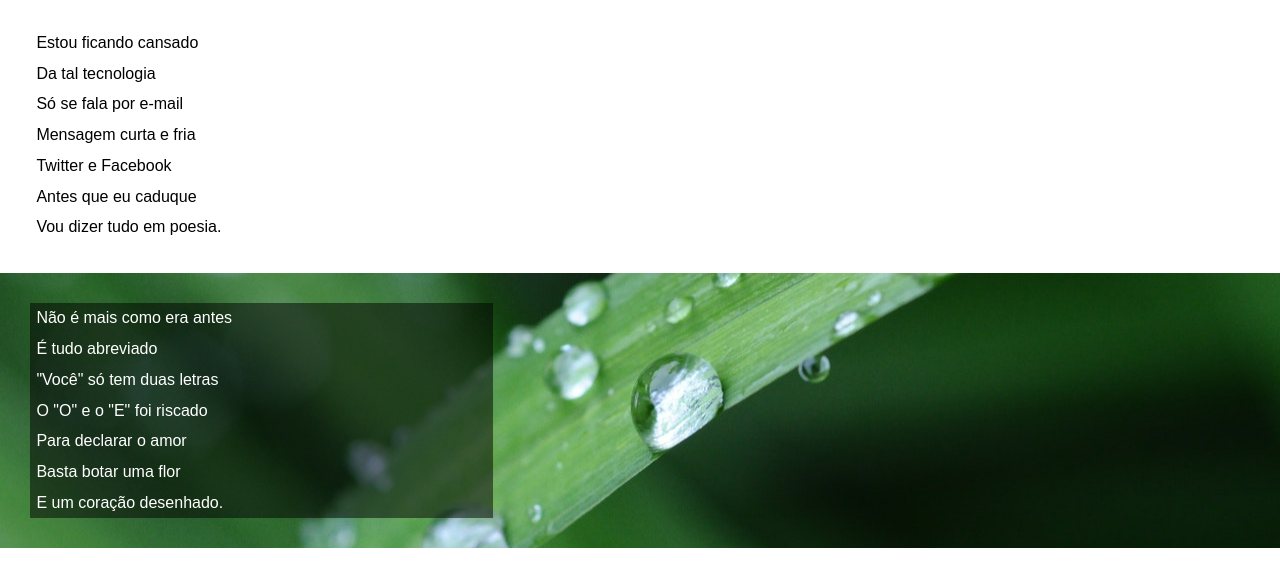
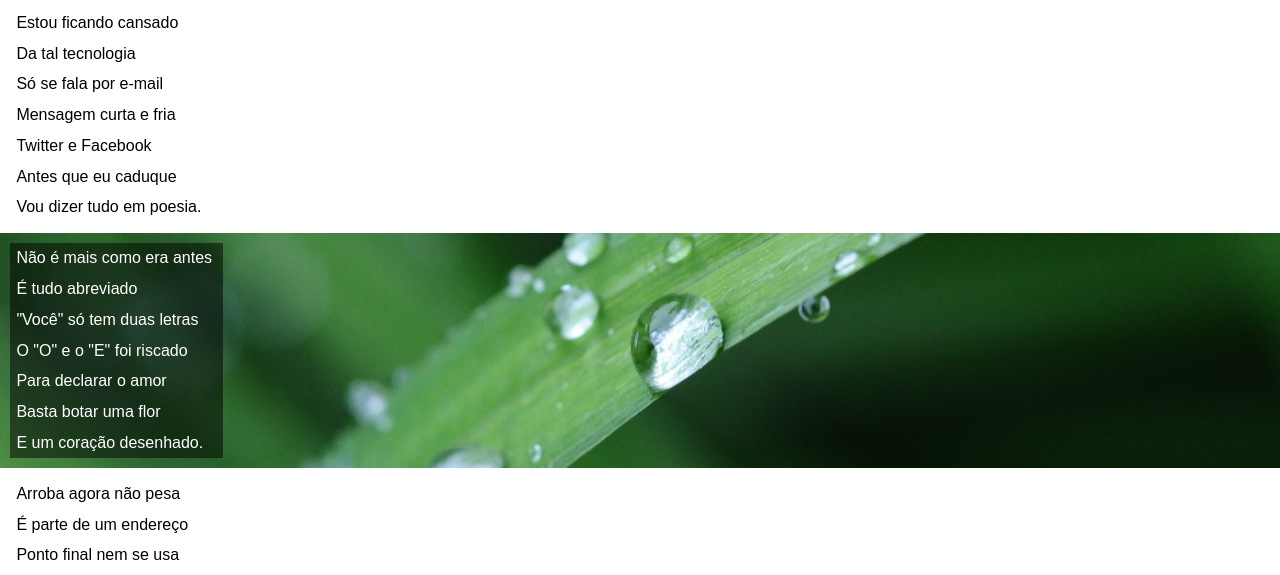
Before and after one commit to matheus-emanoel/html-css, a plain HTML site: page Desafios/d012/index.html in a window 1280 px wide. Shown: the part 209-784 px from the top of the page. Drawn offline with Linux system fonts and the light colour scheme.

Commit message:
Update style.css

```diff
--- a/Desafios/d012/style.css
+++ b/Desafios/d012/style.css
@@ -35,13 +35,13 @@ main {
 }
 section#fundoPreto > p {
     background-color: rgba(0, 0, 0, 0.500);
-    width: 450px;
+    width: 200px;
 }
 p {
     padding: 0.4em;
 }
 section {
-    padding: 30px;
+    padding: 10px;
 }
 footer {
     background-color: black;
```
